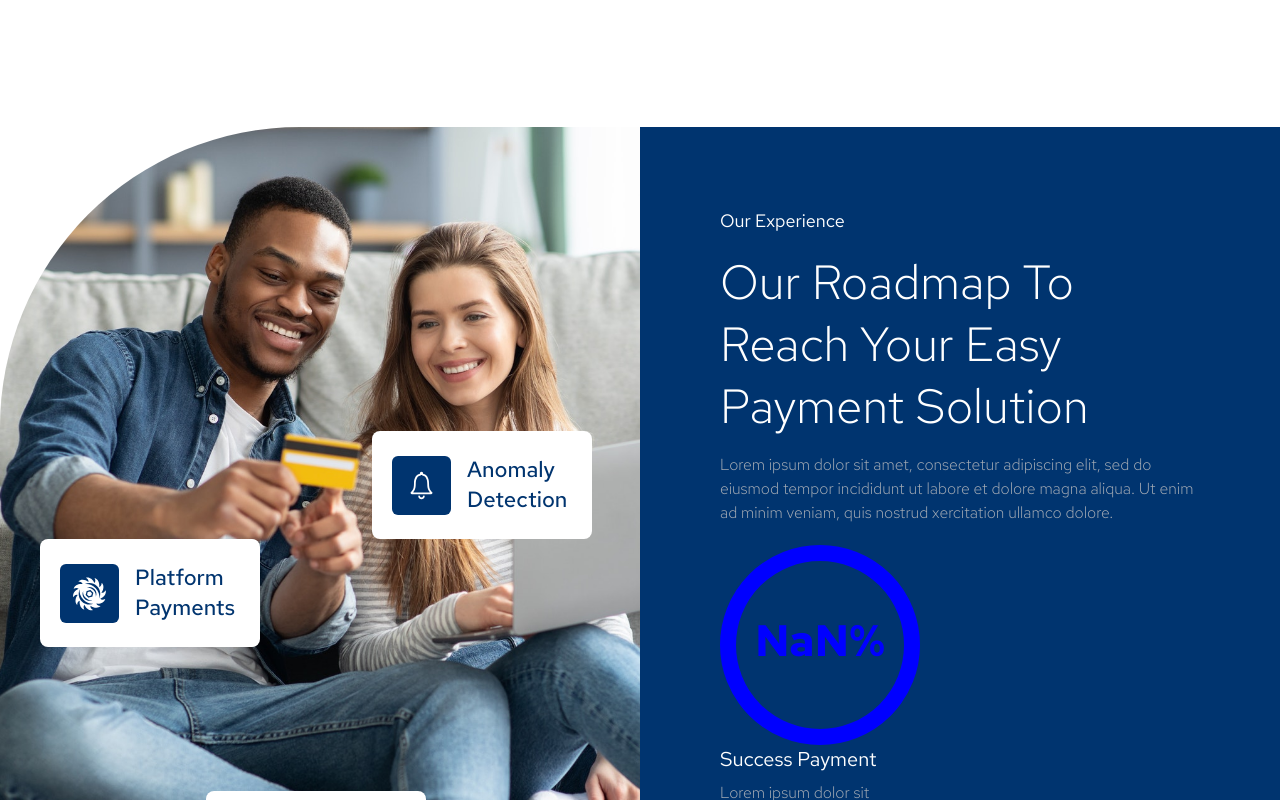
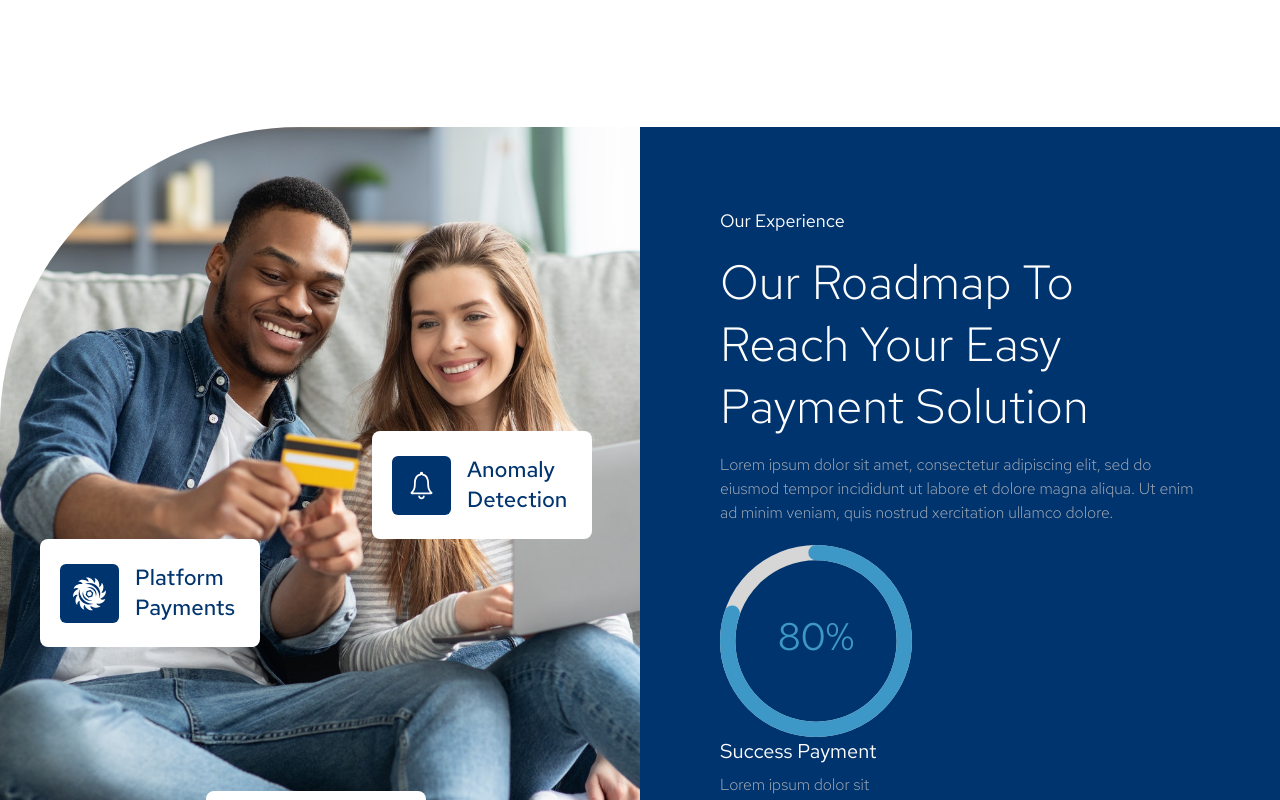
Before and after one commit to programmerrafi/payment-getway-next-js, a Next.js app: page / in a window 1280 px wide. Shown: the part 2600-3400 px from the top of the page. Built offline with nearby package versions, Linux system fonts and the light colour scheme; what tailwindcss-animation-delay would draw is missing.

Commit message:
progress bar problem fixed

```diff
--- /dev/null
+++ b/app/components/Cart/ChangingProgressProvider.js
@@ -0,0 +1,30 @@
+import React from "react";
+
+class ChangingProgressProvider extends React.Component {
+  interval = undefined;
+
+  static defaultProps = {
+    interval: 1000,
+  };
+
+  state = {
+    valuesIndex: 0,
+  };
+
+  componentDidMount() {
+    this.interval = setTimeout(() => {
+      this.setState({
+        valuesIndex: (this.state.valuesIndex + 1) % this.props.values.length,
+      });
+    }, this.props.interval);
+  }
+  componentWillUnmount() {
+    clearTimeout(this.interval);
+  }
+
+  render() {
+    return this.props.children(this.props.values[this.state.valuesIndex]);
+  }
+}
+
+export default ChangingProgressProvider;
--- a/app/components/Cart/CircleProgress.js
+++ b/app/components/Cart/CircleProgress.js
@@ -2,55 +2,16 @@ import { CircularProgressbar, buildStyles } from "react-circular-progressbar";
 import "react-circular-progressbar/dist/styles.css";
 import AnimatedProgressProvider from "./AnimatedProgressProvider";
 import { easeQuadInOut } from "d3-ease";
-import { Spring, config } from "react-spring";
+import ChangingProgressProvider from "./ChangingProgressProvider";
 
 function CircleProgress() {
   //   const percentage = 66;
   return (
-    <div
-      style={{
-        width: "200px",
-        height: "200px",
-      }}
-    >
-      <Spring
-        from={{ percentage: 0 }}
-        to={{ percentage: 100 }}
-        config={config.molasses}
-      >
-        {({ percentage }) => {
-          console.log("percentage: ", percentage);
-          const roundedPercentage = Number(
-            Math.round(percentage?.animation?.from)
-          );
-          console.log("roundedPercentage: ", percentage?.animation?.from);
-          return (
-            <CircularProgressbar
-              percentage={roundedPercentage}
-              text={`${roundedPercentage}%`}
-              styles={{
-                path: {
-                  transform: "rotate(180deg)",
-                  transformOrigin: "center center",
-                  strokeLinecap: "butt",
-                  stroke:
-                    percentage?.animation?.from >= 70 ? "#bd2327" : "blue",
-                },
-                trail: {
-                  strokeWidth: 0,
-                },
-                text: {
-                  fontSize: 22,
-                  fontWeight: 800,
-                  animation: "fadein 2s",
-                  fill: percentage?.animation?.from >= 70 ? "#bd2327" : "blue",
-                },
-              }}
-            />
-          );
-        }}
-      </Spring>
-    </div>
+    <ChangingProgressProvider values={[0, 80]}>
+      {(percentage) => (
+        <CircularProgressbar value={percentage} text={`${percentage}%`} />
+      )}
+    </ChangingProgressProvider>
   );
 }
 
--- a/app/components/Home/EasyPayment.js
+++ b/app/components/Home/EasyPayment.js
@@ -9,12 +9,12 @@ import CircleProgress from "../Cart/CircleProgress";
 function EasyPayment() {
   return (
     <section className="relative">
-      <div className="flex">
+      <div className="flex flex-wrap lg:flex-nowrap">
         {/* left */}
-        <div className="w-[50%] rounded-tl-[300px] overflow-hidden">
+        <div className="lg:w-[50%] w-full rounded-tl-[300px] overflow-hidden">
           {/* background image */}
           <div
-            className="w-[50%] h-full absolute top-0 left-0 rounded-tl-[300px]"
+            className="lg:w-[50%] w-full h-full absolute top-0 left-0 rounded-tl-[300px]"
             style={setBackgroundImage("images/platfrom-bg.jpeg", {
               backgroundPosition: "30% 0px",
             })}
@@ -68,7 +68,7 @@ function EasyPayment() {
           </div>
         </div>
         {/* Right */}
-        <div className="w-[50%] p-20 bg-colorSecondary font-RadHatText">
+        <div className="lg:w-[50%] p-20 bg-colorSecondary font-RadHatText relative z-50">
           <h3 className=" text-lg text-white font-normal font-RadHatText">
             Our Experience
           </h3>
--- a/app/components/shared/PopUp/PopUp.js
+++ b/app/components/shared/PopUp/PopUp.js
@@ -5,7 +5,6 @@ import YouTubeVideo from "../../Cart/YouTubeVideo";
 
 const PopUp = () => {
   const global = useVarContext();
-  console.log(global?.popUp);
   return (
     <div
       className="fixed top-0 w-full h-screen hidden z-[1000] bg-popUpBg"
--- a/package.json
+++ b/package.json
@@ -9,7 +9,7 @@
     "lint": "next lint"
   },
   "dependencies": {
-    "d3-ease": "^3.0.1",
+    "d3-ease": "1.0.5",
     "eslint": "8.29.0",
     "eslint-config-next": "13.0.6",
     "next": "13.0.6",
@@ -21,7 +21,6 @@
     "react-icons": "^4.7.1",
     "react-move": "^6.5.0",
     "react-redux": "^8.0.5",
-    "react-spring": "^9.5.5",
     "react-youtube": "^10.1.0",
     "tailwindcss-animation-delay": "^1.0.7"
   },
```
Also changed, not shown: 1 other file (tests, documents, lock files or other folders).
